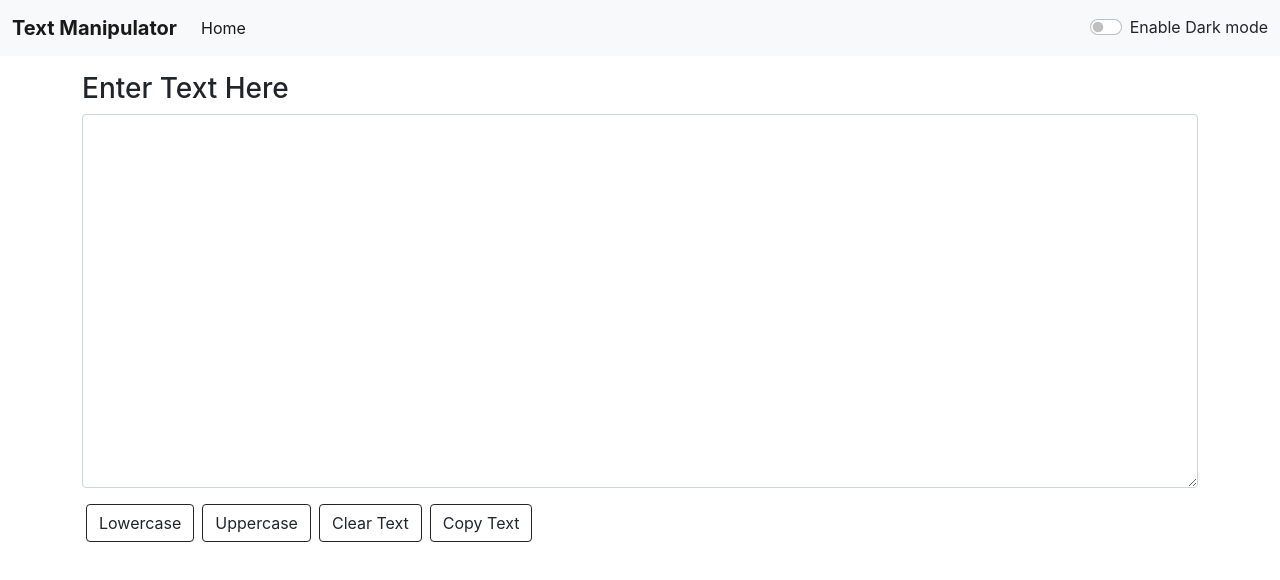
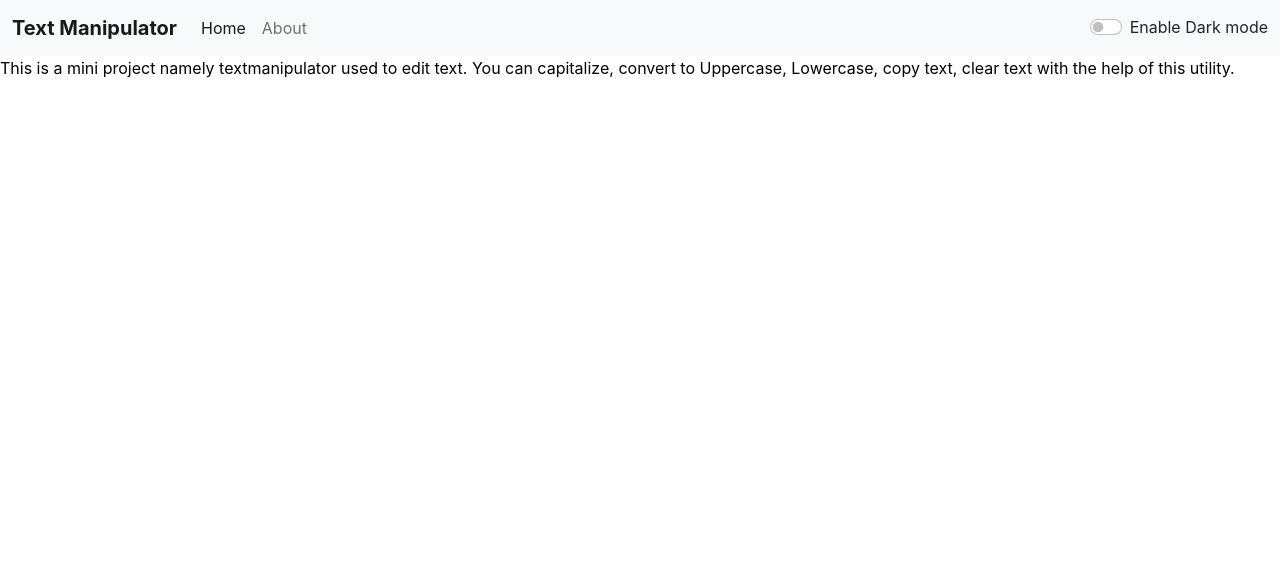
Before and after one commit to AnshikaGusain/Text_Manipulator, a React (Create React App) app: page /about in a window 1280 px wide. Shown: the top 580 px of the page. Built offline with nearby package versions, Linux system fonts and the light colour scheme.

Commit message:
About component added

```diff
--- a/package.json
+++ b/package.json
@@ -9,6 +9,7 @@
     "@testing-library/user-event": "^13.5.0",
     "react": "^17.0.2",
     "react-dom": "^17.0.2",
+    "react-router-dom": "^6.3.0",
     "react-scripts": "5.0.0",
     "web-vitals": "^2.1.4"
   },
--- a/src/App.js
+++ b/src/App.js
@@ -2,6 +2,14 @@ import './App.css';
 import Navbar from './components/Navbar';
 import Textarea from './components/Textarea';
 import {useState} from "react";
+import About from './components/About';
+import {
+  BrowserRouter as Router,
+  Routes,
+  Route,
+  Link,
+  BrowserRouter
+} from "react-router-dom";
 function App() {
   const [mode,setMode]=useState('light');
   const changeMode=()=>{
@@ -19,8 +27,13 @@ function App() {
   }
   return (
     <>
-    <Navbar changeMode={changeMode} mode={mode}/>
-    <Textarea mode={mode}/>
+    <BrowserRouter>
+      <Navbar changeMode={changeMode} mode={mode}/>
+      <Routes>
+          <Route exact path="/about" element={<About mode={mode} />}/>
+          <Route exact path="/" element={<Textarea mode={mode}/>}/>
+      </Routes>
+    </BrowserRouter>
     </>
   );
 }
--- /dev/null
+++ b/src/components/About.js
@@ -0,0 +1,11 @@
+import React,{useState} from 'react';
+
+const About=({mode})=>{
+    return(
+        <div style={{backgroundColor:`${mode==="light"?"white":"#213549"}`,color:`${mode==="light"?"black":"white"}`}}>
+            This is a mini project namely textmanipulator used to edit text. You can capitalize, convert to Uppercase, Lowercase, copy text, clear text with the help of this utility.
+        </div>
+    )
+}
+
+export default About;
--- a/src/components/Navbar.js
+++ b/src/components/Navbar.js
@@ -1,19 +1,20 @@
 import React from 'react';
-
+import {Link} from 'react-router-dom';
 const Navbar=({changeMode,mode})=>{
     return(
         <>
             <nav className={`navbar navbar-expand-lg navbar-${mode==="light"?"light":"dark"} bg-${mode==="light"?"light":"dark"}`}>
                 <div className="container-fluid">
-                    <a className="navbar-brand" href="/"><strong>Text Manipulator</strong></a>
+                    <Link className="navbar-brand" to="/"><strong>Text Manipulator</strong></Link>
                     <button className="navbar-toggler" type="button" data-bs-toggle="collapse" data-bs-target="#navbarSupportedContent" aria-controls="navbarSupportedContent" aria-expanded="false" aria-label="Toggle navigation">
                     <span className="navbar-toggler-icon"></span>
                     </button>
                     <div className="collapse navbar-collapse" id="navbarSupportedContent">
                         <ul className="navbar-nav me-auto mb-2 mb-lg-0">
                             <li className="nav-item">
-                            <a className="nav-link active" aria-current="page" href="/">Home</a>
+                            <Link className="nav-link active" aria-current="page" to="/">Home</Link>
                             </li>
+                            <Link className="nav-link" aria-current="page" to="/about">About</Link>
                         </ul>
                         <div className="form-check form-switch">
                             <input onChange={changeMode} className="form-check-input" type="checkbox" role="switch" id="flexSwitchCheckDefault"/>
```
Also changed, not shown: 1 other file (tests, documents, lock files or other folders).
